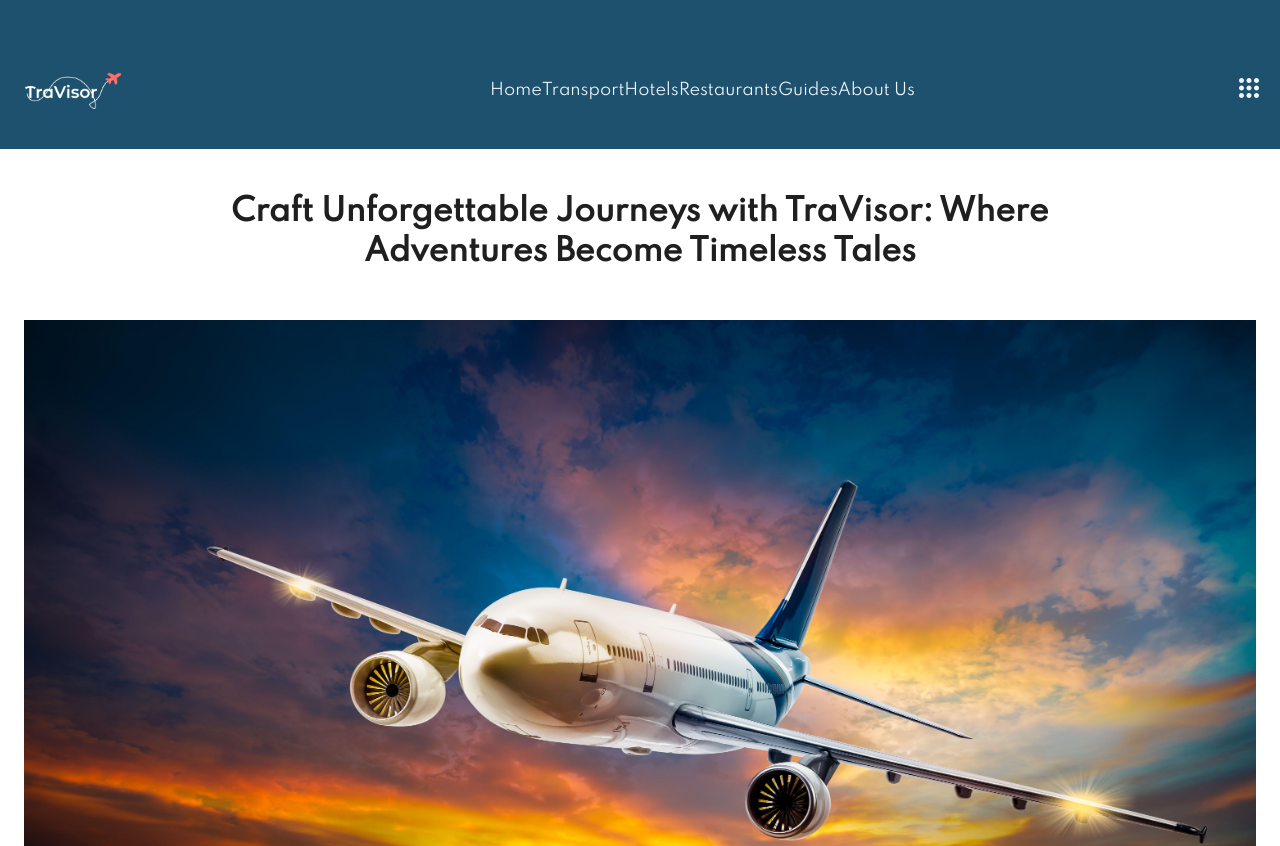
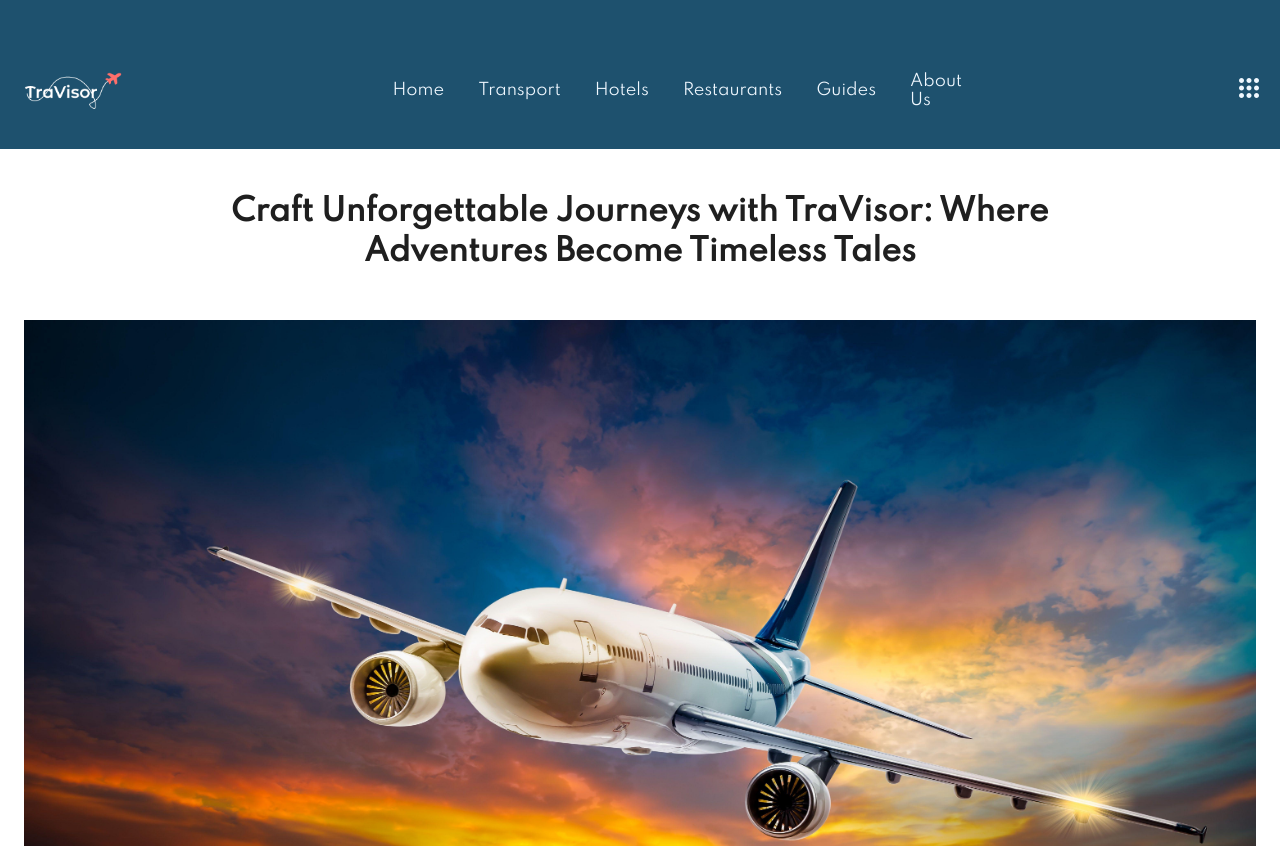
Before and after one commit to HaiderABB/Travel-Planner, a React (Vite) app in the folder flights/: page / in a window 1280 px wide. Shown: the top 846 px of the page. Built offline with nearby package versions, Linux system fonts and the light colour scheme.

Commit message:
Update Navbar.jsx

```diff
--- a/flights/src/Components/Navbar/Navbar.jsx
+++ b/flights/src/Components/Navbar/Navbar.jsx
@@ -57,22 +57,22 @@ const Navbar = () => {
 
         <div className={active}>
           <ul className='menu flex'>
-            <li onClick={removeNavBar} className='listItem'>
+            <li onClick={removeNavBar} className='listItem' style={{marginLeft:'-23%'}}>
               Home
             </li>
-            <li onClick={removeNavBar} className='listItem'>
+            <li onClick={removeNavBar} className='listItem' style={{marginLeft:'8%'}}>
               Transport
             </li>
-            <li onClick={removeNavBar} className='listItem'>
+            <li onClick={removeNavBar} className='listItem'  style={{marginLeft:'8%'}}>
               Hotels
             </li>
-            <li onClick={removeNavBar} className='listItem'>
+            <li onClick={removeNavBar} className='listItem' style={{marginLeft:'8%'}}>
               Restaurants
             </li>
-            <li onClick={removeNavBar} className='listItem'>
+            <li onClick={removeNavBar} className='listItem' style={{marginLeft:'8%'}}>
               Guides
             </li>
-            <li onClick={removeNavBar} className='listItem'>
+            <li onClick={removeNavBar} className='listItem' style={{marginLeft:'8%'}}>
               About Us
             </li>
           </ul>
```
